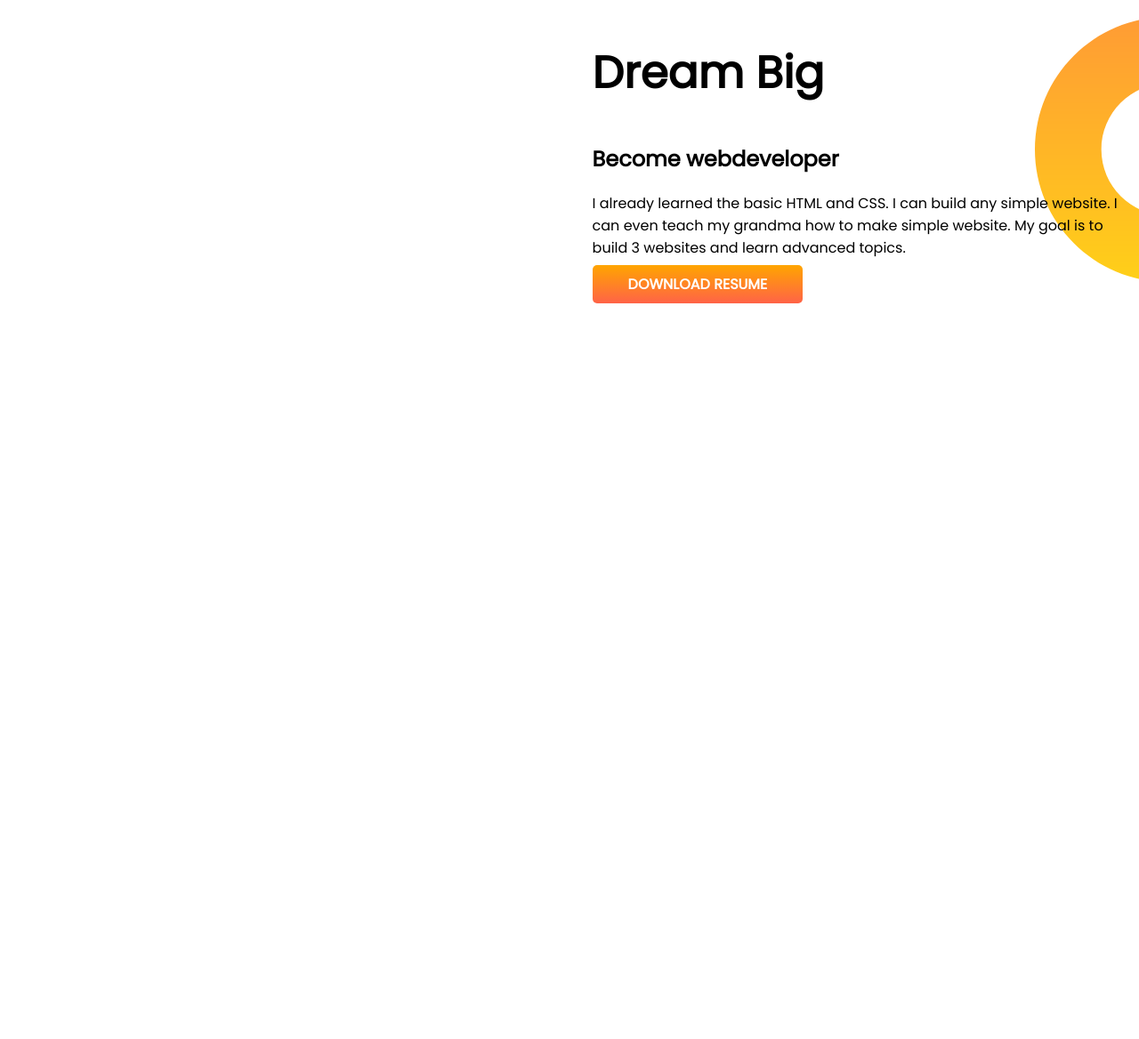
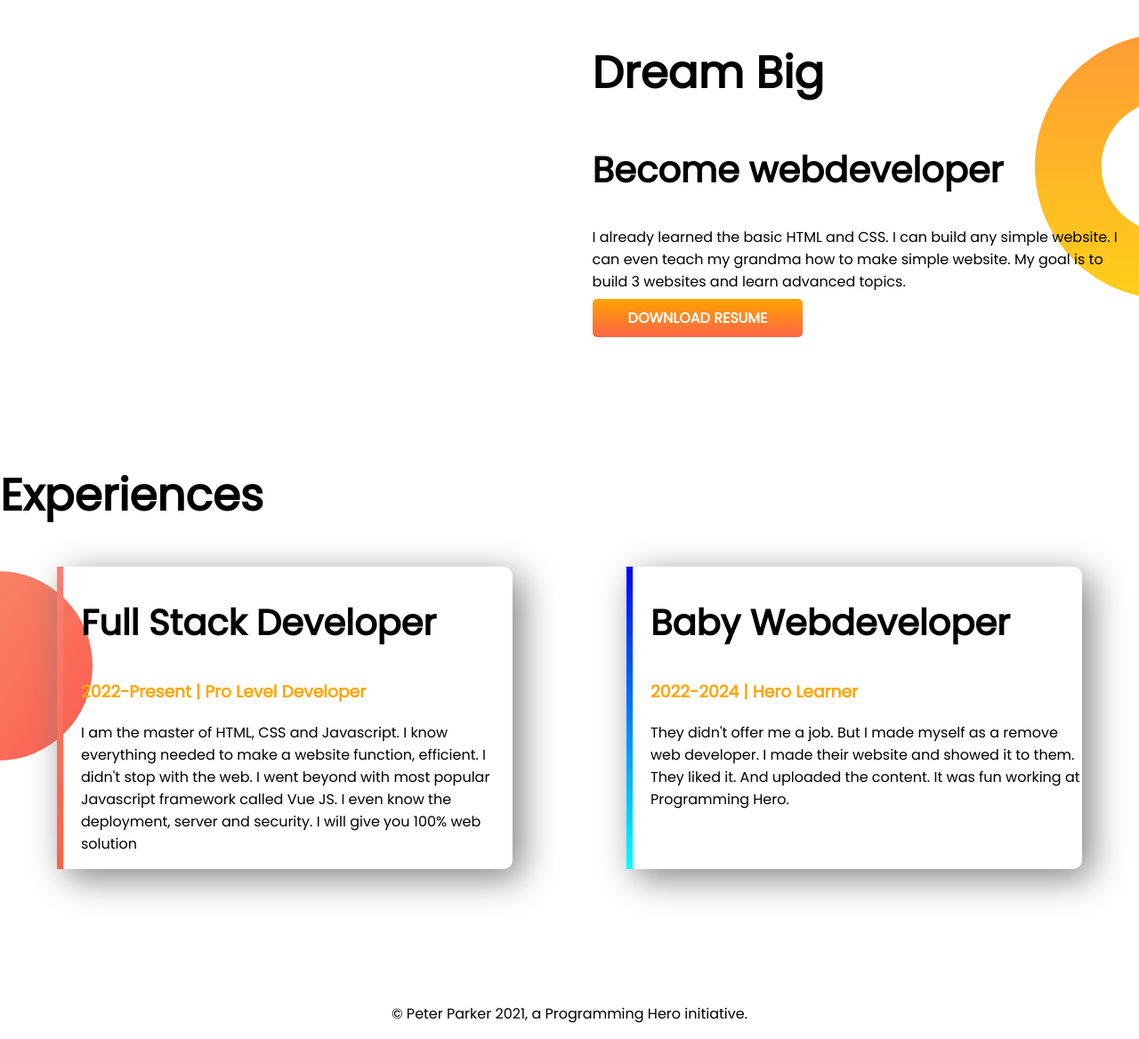
Before and after one commit to Fazlulkarim2/developer-portfolio, a plain HTML site: page index.html in a window 1280 px wide. Shown: the part 610-1778 px from the top of the page at 89% size. Before the commit the page ends 1092 px from the top, so only its background shows below. Drawn offline with Linux system fonts and the light colour scheme.

Commit message:
footer and experience added

```diff
--- a/index.html
+++ b/index.html
@@ -13,7 +13,7 @@
 </head>
 
 <body>
-    <section class="top-baner">
+    <section class="top-baner flexible-container">
         <div class="half-width">
             <h1>welcome To</h1>
             <h1><span class="orange-color">Fazlul karim</span> world!</h1>
@@ -26,7 +26,7 @@
         </div>
         <div class="half-width"><img src="images/karim-pic.png" alt=""></div>
     </section>
-    <section class="dream-big">
+    <section class="dream-big flexible-container">
         <div class="half-width">
             <img src="images/afnan.png" alt="">
         </div>
@@ -39,6 +39,30 @@
         </div>
 
     </section>
+    <section class="experience-area">
+        <h1>Experiences</h1>
+        <div class="flexible-container">
+            <div id="full-stack-experience" class="experience-item">
+                <h2>Full Stack Developer</h2>
+                <h3 class="orange-color">2022-Present | Pro Level Developer</h3>
+                <p>I am the master of HTML, CSS and Javascript. I know everything needed to make a website function,
+                    efficient. I didn't stop with the web. I went beyond with most popular Javascript framework called
+                    Vue
+                    JS. I even know the deployment, server and security. I will give you 100% web solution</p>
+
+            </div>
+            <div id="web-dev-experience" class="experience-item">
+                <h2>Baby Webdeveloper</h2>
+                <h3 class="orange-color">2022-2024 | Hero Learner</h3>
+                <p>They didn't offer me a job. But I made myself as a remove web developer. I made their website and
+                    showed
+                    it to them. They liked it. And uploaded the content. It was fun working at Programming Hero.</p>
+            </div>
+        </div>
+    </section>
+    <footer>
+        <p>© Peter Parker 2021, a Programming Hero initiative.</p>
+    </footer>
 </body>
 
 </html>
--- a/style.css
+++ b/style.css
@@ -5,16 +5,20 @@ body{
 h1{
     font-size: 50px;
 }
+h2{
+    font-size: 40px;
+}
 .orange-color{
     color:orange;
 }
-section{
+.flexible-container{
     display: flex;
     margin-bottom: 150px;
 }
 .half-width{
     width:50%;
     padding-left:  2%;
+
 }
 .half-width img{
     width:80%;
@@ -36,3 +40,30 @@ background-image: url(images/dream-bg.png);
 background-repeat: no-repeat;
 background-position: right;
 }
+.experience-area{
+    background-image: url(images/exp-bg.png);
+    background-repeat: no-repeat;
+    background-position: left;
+}
+.experience-item{
+    width:40%;
+    margin-left: 5%;
+    margin-right: 5%;
+    padding-left: 20px;
+    border-radius: 10px;
+box-shadow: 10px 10px 40px grey;
+}
+#web-dev-experience{
+    border-left: 7px solid;
+    border-image:linear-gradient(blue,cyan);
+    border-image-slice:1;
+}
+#full-stack-experience{
+    border-left: 7px solid;
+    border-image:linear-gradient(salmon,tomato);
+    border-image-slice:1;
+}
+footer p{
+    text-align:center;
+
+}
```
